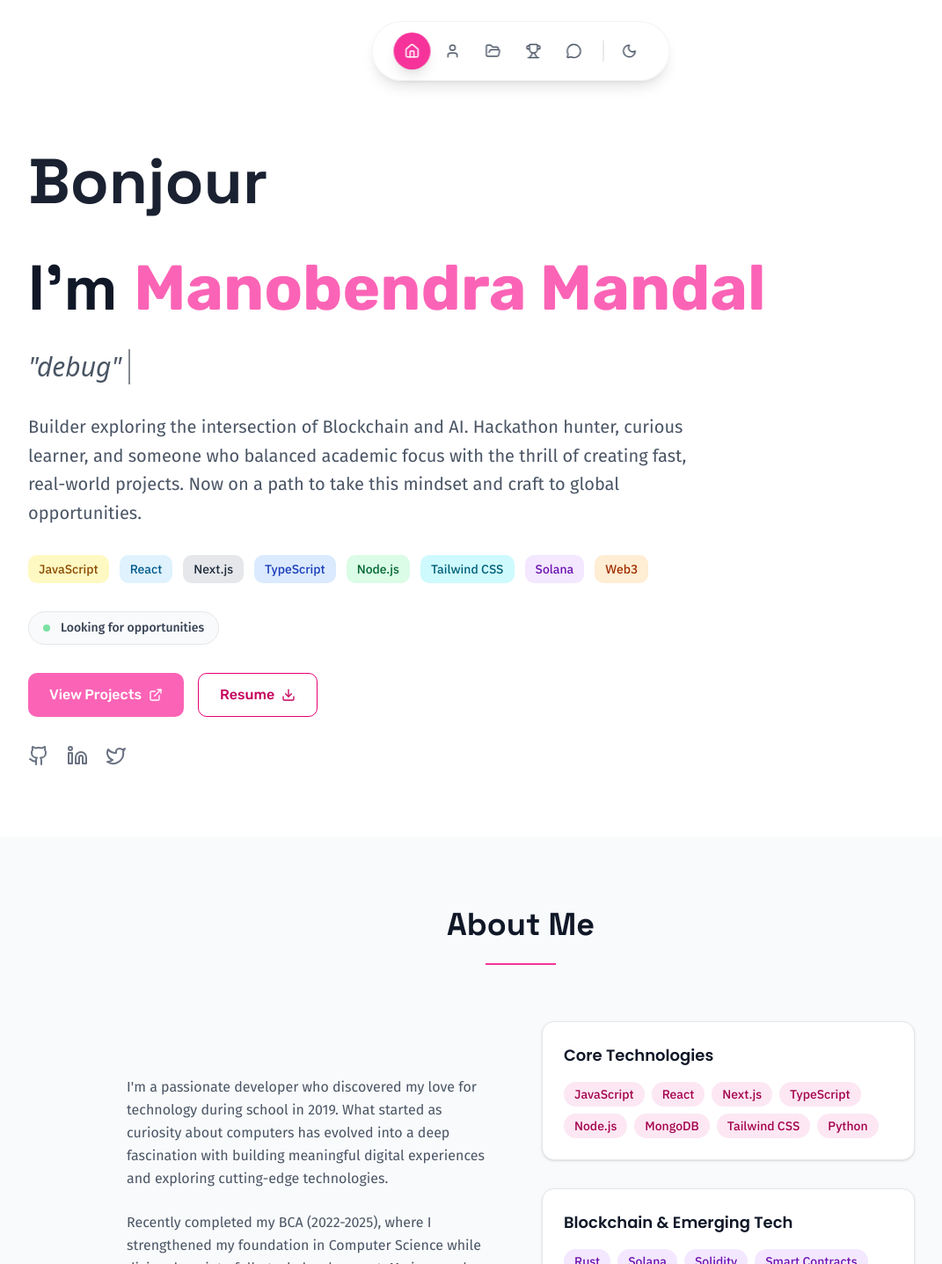
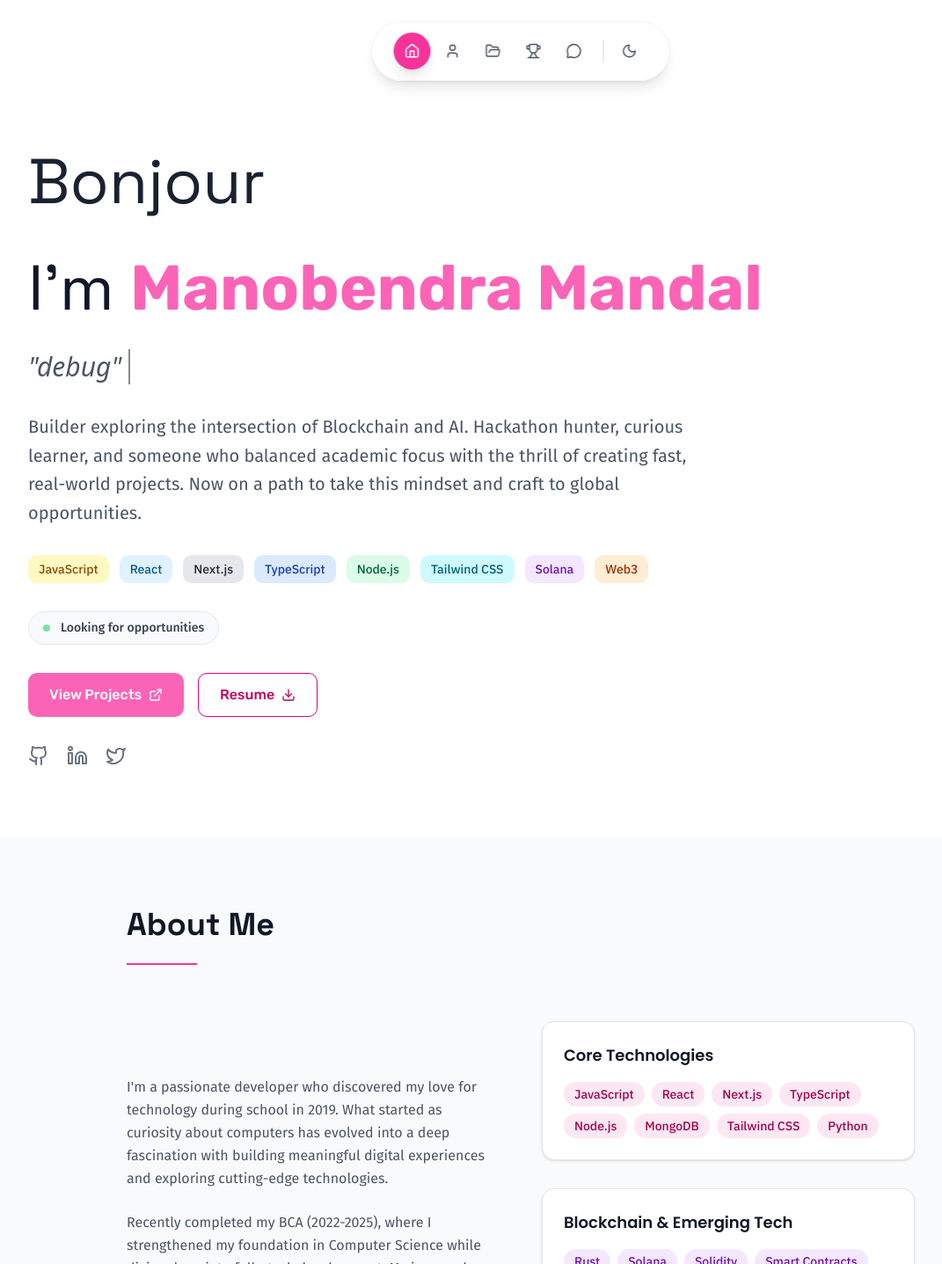
Before and after one commit to manovHacksaw/portfolio, a Next.js app: page / in a window 1280 px wide. Shown: the top 1437 px of the page at 88% size, without its empty margins (48-1119 px from the left). Built offline with nearby package versions, Linux system fonts and the light colour scheme; a web font is replaced by a local one.

Commit message:
completed hero section

```diff
--- a/components/section/about-section.tsx
+++ b/components/section/about-section.tsx
@@ -15,7 +15,7 @@ export default function AboutSection({ theme }: AboutSectionProps) {
       }`}
     >
       <div className="max-w-4xl mx-auto">
-        <div className="text-center mb-16">
+        <div className="text-left mb-16">
           <h2
             className={`${spaceGrotesk.className} text-3xl md:text-4xl font-bold mb-6 transition-colors duration-300 ${
               theme === "dark" ? "text-white" : "text-gray-900"
@@ -23,7 +23,7 @@ export default function AboutSection({ theme }: AboutSectionProps) {
           >
             About Me
           </h2>
-          <div className="w-20 h-0.5 bg-pink-500 mx-auto" />
+          <div className="w-20 h-0.5 bg-pink-500 " />
         </div>
 
         <div className="grid md:grid-cols-2 gap-12 items-center">
--- a/components/section/hero-section.tsx
+++ b/components/section/hero-section.tsx
@@ -60,7 +60,7 @@ export default function HeroSection({ theme }: HeroSectionProps) {
       <div className="max-w-6xl mx-auto w-full text-left">
         <div className="mb-6">
           <h1
-            className={`text-5xl md:text-6xl lg:text-7xl font-bold leading-tight ${spaceGrotesk.className} transition-colors duration-300 ${
+            className={`text-5xl md:text-6xl lg:text-7xl  leading-tight ${spaceGrotesk.className} transition-colors duration-300 ${
               theme === "dark" ? "text-white" : "text-gray-900"
             }`}
           >
@@ -77,7 +77,7 @@ export default function HeroSection({ theme }: HeroSectionProps) {
               </motion.span>
             </AnimatePresence>
             <br />
-            I'm <span className={`text-pink-400 ${rubik.className}`}>Manobendra Mandal</span>
+            I'm <span className={`text-pink-400 font-bold ${rubik.className}`}>Manobendra Mandal</span>
           </h1>
         </div>
 
```
